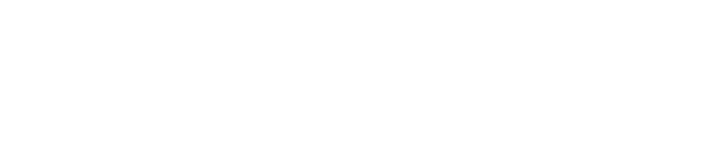
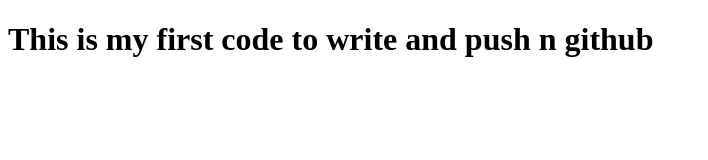
Before and after one commit to Aavika835/project2, a plain HTML site: page index.html in a window 1280 px wide. Shown: the whole page, without its empty margins (0-708 px from the left). Drawn offline with Linux system fonts and the light colour scheme.

Commit message:
new code

```diff
--- a/index.html
+++ b/index.html
@@ -6,6 +6,6 @@
     <title>Sample Code</title>
 </head>
 <body>
-
+    <h1>This is my first code to write and push n github</h1>
 </body>
 </html>
```
